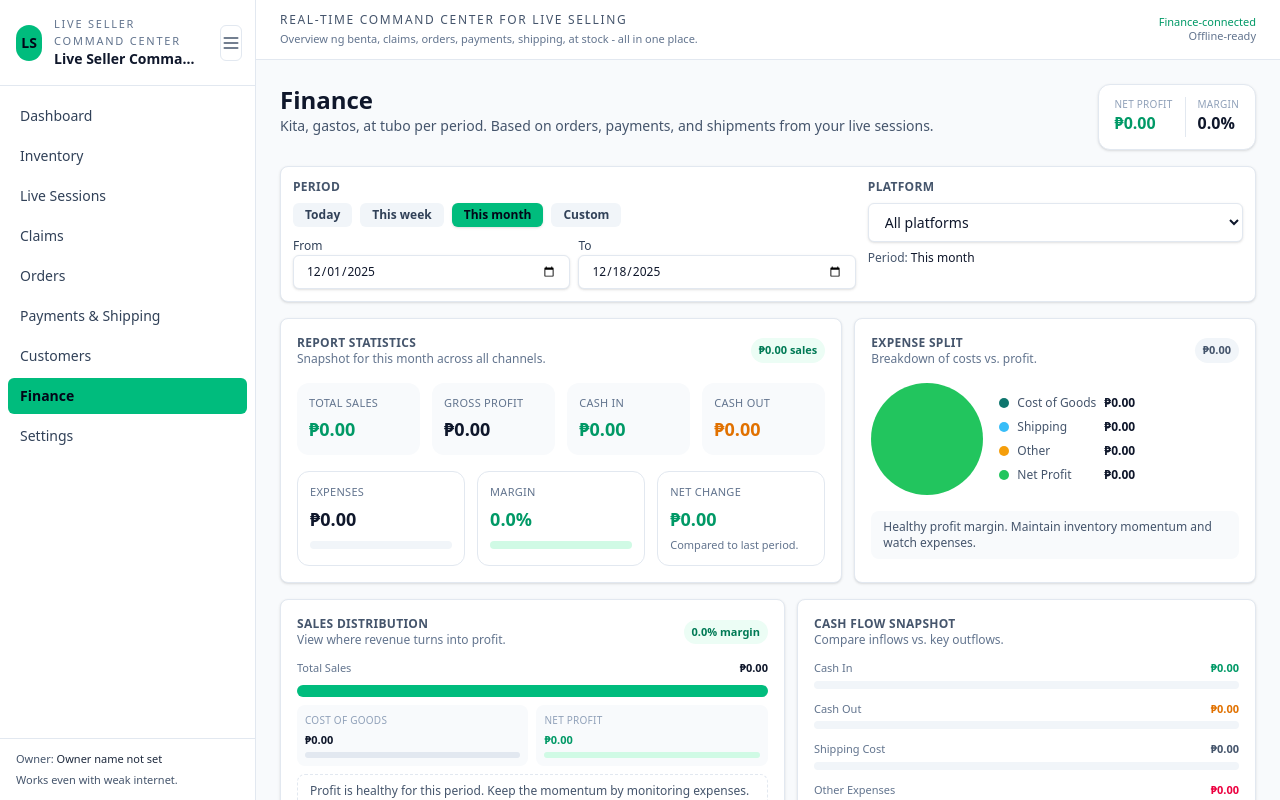
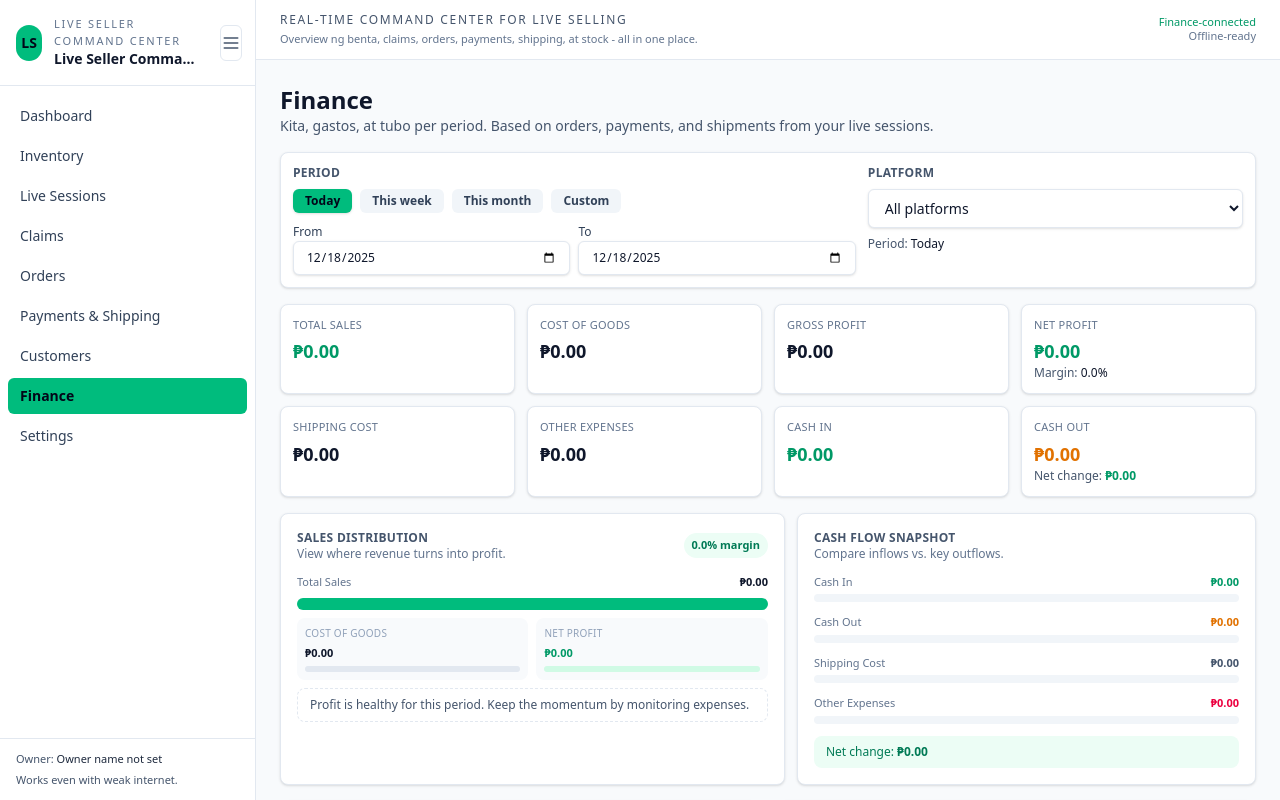
Before and after one commit to hipolitokrisandrew-code/live-seller-command-center, a React (Vite) app: page /finance in a window 1280 px wide. Both pictures are taken after a click on the button "Today". Built offline with nearby package versions, Linux system fonts and the light colour scheme.

Commit message:
Revert "Codex-generated pull request"

```diff
--- a/src/pages/FinancePage.tsx
+++ b/src/pages/FinancePage.tsx
@@ -185,85 +185,9 @@ export function FinancePage() {
       1,
     );
   }, [snapshot]);
-  // Visual helpers for dashboard charts.
-  const expenseTotal = useMemo(() => {
-    if (!snapshot) {
-      return 0;
-    }
-    return (
-      snapshot.totalCostOfGoods +
-      snapshot.totalShippingCost +
-      snapshot.totalOtherExpenses
-    );
-  }, [snapshot]);
-  const donutSegments = useMemo(() => {
-    if (!snapshot) {
-      return [];
-    }
-    const total = Math.max(
-      snapshot.totalCostOfGoods +
-        snapshot.totalShippingCost +
-        snapshot.totalOtherExpenses +
-        Math.max(snapshot.netProfit, 0),
-      1,
-    );
-    const segments = [
-      {
-        label: "Cost of Goods",
-        value: snapshot.totalCostOfGoods,
-        color: "#0f766e",
-      },
-      {
-        label: "Shipping",
-        value: snapshot.totalShippingCost,
-        color: "#38bdf8",
-      },
-      {
-        label: "Other",
-        value: snapshot.totalOtherExpenses,
-        color: "#f59e0b",
-      },
-      {
-        label: "Net Profit",
-        value: Math.max(snapshot.netProfit, 0),
-        color: "#22c55e",
-      },
-    ];
-    let offset = 0;
-    return segments.map((segment) => {
-      const percent = (segment.value / total) * 100;
-      const start = offset;
-      offset += percent;
-      return { ...segment, percent, start };
-    });
-  }, [snapshot]);
-  const donutStyle = useMemo(() => {
-    if (donutSegments.length === 0) {
-      return { background: "#e2e8f0" };
-    }
-    const gradient = donutSegments
-      .map(
-        (segment) =>
-          `${segment.color} ${segment.start.toFixed(2)}% ${(segment.start + segment.percent).toFixed(2)}%`,
-      )
-      .join(", ");
-    return { background: `conic-gradient(${gradient})` };
-  }, [donutSegments]);
-  const barSeries = useMemo(() => {
-    if (series.length === 0) {
-      return [];
-    }
-    const max = Math.max(...series.map((point) => Math.abs(point.netProfit)), 1);
-    return series.map((point) => ({
-      ...point,
-      height: Math.max(12, (Math.abs(point.netProfit) / max) * 140),
-      positive: point.netProfit >= 0,
-    }));
-  }, [series]);
 
   return (
     <div className="space-y-4">
-      <div className="flex flex-wrap items-start justify-between gap-3">
       <div>
         <h1 className="text-2xl font-semibold text-slate-900">
           Finance
@@ -272,28 +196,6 @@ export function FinancePage() {
           Kita, gastos, at tubo per period. Based on orders, payments, and
           shipments from your live sessions.
         </p>
-        </div>
-        {snapshot ? (
-          <div className="flex items-center gap-3 rounded-xl border border-slate-200 bg-white px-4 py-3 text-xs text-slate-600 shadow-sm">
-            <div>
-              <p className="text-[10px] uppercase tracking-wide text-slate-400">
-                Net Profit
-              </p>
-              <p className="text-base font-semibold text-emerald-600">
-                {formatCurrency(snapshot.netProfit)}
-              </p>
-            </div>
-            <div className="h-10 w-px bg-slate-200" />
-            <div>
-              <p className="text-[10px] uppercase tracking-wide text-slate-400">
-                Margin
-              </p>
-              <p className="text-base font-semibold text-slate-900">
-                {formatPercent(snapshot.profitMarginPercent)}
-              </p>
-            </div>
-          </div>
-        ) : null}
       </div>
 
       {/* Filters */}
@@ -402,152 +304,88 @@ export function FinancePage() {
 
       {/* Summary cards */}
       {snapshot && (
-        <div className="grid gap-3 lg:grid-cols-[minmax(0,1.4fr)_minmax(0,1fr)]">
-          <div className={`${PANEL_CLASS} p-4`}>
-            <div className="flex items-center justify-between">
-              <div>
-                <p className="text-xs font-semibold uppercase tracking-wide text-slate-600">
-                  Report statistics
-                </p>
-                <p className="text-xs text-slate-500">
-                  Snapshot for {periodLabel.toLowerCase()} across all channels.
-                </p>
+        <div className="grid gap-3 md:grid-cols-3 lg:grid-cols-4">
+          <div className={SUMMARY_CARD_CLASS}>
+            <div className="flex items-center justify-between text-[11px] text-slate-500">
+              <span className="uppercase tracking-wide">Total Sales</span>
             </div>
-              <span className="rounded-full bg-emerald-50 px-2 py-1 text-[11px] font-semibold text-emerald-700">
-                {formatCurrency(snapshot.totalSales)} sales
-              </span>
-            </div>
-            <div className="mt-4 grid gap-3 md:grid-cols-4">
-              {[
-                {
-                  label: "Total Sales",
-                  value: snapshot.totalSales,
-                  accent: "text-emerald-600",
-                },
-                {
-                  label: "Gross Profit",
-                  value: snapshot.grossProfit,
-                  accent: "text-slate-900",
-                },
-                {
-                  label: "Cash In",
-                  value: snapshot.cashIn,
-                  accent: "text-emerald-600",
-                },
-                {
-                  label: "Cash Out",
-                  value: snapshot.cashOut,
-                  accent: "text-amber-600",
-                },
-              ].map((item) => (
-                <div key={item.label} className="rounded-xl bg-slate-50 p-3">
-                  <div className="text-[11px] uppercase tracking-wide text-slate-500">
-                    {item.label}
-                  </div>
-                  <div className={`mt-1 text-lg font-semibold ${item.accent}`}>
-                    {formatCurrency(item.value)}
+            <div className="mt-1 text-lg font-semibold text-emerald-600">
+              {formatCurrency(snapshot.totalSales)}
             </div>
           </div>
-              ))}
-            </div>
-            <div className="mt-4 grid gap-3 md:grid-cols-3">
-              <div className="rounded-xl border border-slate-200 bg-white p-3">
+          <div className={SUMMARY_CARD_CLASS}>
             <div className="text-[11px] uppercase tracking-wide text-slate-500">
-                  Expenses
+              Cost of Goods
             </div>
             <div className="mt-1 text-lg font-semibold text-slate-900">
-                  {formatCurrency(expenseTotal)}
-                </div>
-                <div className="mt-2 h-2 rounded-full bg-slate-100">
-                  <div
-                    className="h-full rounded-full bg-rose-400"
-                    style={{
-                      width: `${Math.min(
-                        100,
-                        (expenseTotal / Math.max(snapshot.totalSales, 1)) * 100,
-                      )}%`,
-                    }}
-                  />
+              {formatCurrency(snapshot.totalCostOfGoods)}
             </div>
           </div>
-              <div className="rounded-xl border border-slate-200 bg-white p-3">
+          <div className={SUMMARY_CARD_CLASS}>
             <div className="text-[11px] uppercase tracking-wide text-slate-500">
-                  Margin
+              Gross Profit
+            </div>
+            <div className="mt-1 text-lg font-semibold text-slate-900">
+              {formatCurrency(snapshot.grossProfit)}
+            </div>
+          </div>
+          <div className={SUMMARY_CARD_CLASS}>
+            <div className="text-[11px] uppercase tracking-wide text-slate-500">
+              Net Profit
             </div>
             <div className="mt-1 text-lg font-semibold text-emerald-600">
+              {formatCurrency(snapshot.netProfit)}
+            </div>
+            <div className="text-xs text-slate-600">
+              Margin:{" "}
+              <span className="font-medium text-slate-900">
                 {formatPercent(snapshot.profitMarginPercent)}
-                </div>
-                <div className="mt-2 h-2 rounded-full bg-emerald-100">
-                  <div
-                    className="h-full rounded-full bg-emerald-500"
-                    style={{
-                      width: `${Math.min(
-                        100,
-                        snapshot.profitMarginPercent,
-                      )}%`,
-                    }}
-                  />
-                </div>
-              </div>
-              <div className="rounded-xl border border-slate-200 bg-white p-3">
-                <div className="text-[11px] uppercase tracking-wide text-slate-500">
-                  Net Change
-                </div>
-                <div
-                  className={`mt-1 text-lg font-semibold ${
-                    snapshot.balanceChange >= 0
-                      ? "text-emerald-600"
-                      : "text-rose-600"
-                  }`}
-                >
-                  {formatCurrency(snapshot.balanceChange)}
-                </div>
-                <p className="mt-1 text-[11px] text-slate-500">
-                  Compared to last period.
-                </p>
-              </div>
+              </span>
             </div>
           </div>
 
-          <div className={`${PANEL_CLASS} p-4`}>
-            <div className="flex items-center justify-between">
-              <div>
-                <p className="text-xs font-semibold uppercase tracking-wide text-slate-600">
-                  Expense split
-                </p>
-                <p className="text-xs text-slate-500">
-                  Breakdown of costs vs. profit.
-                </p>
+          <div className={SUMMARY_CARD_CLASS}>
+            <div className="text-[11px] uppercase tracking-wide text-slate-500">
+              Shipping Cost
             </div>
-              <span className="rounded-full bg-slate-100 px-2 py-1 text-[11px] font-semibold text-slate-600">
-                {formatCurrency(snapshot.netProfit)}
-              </span>
-            </div>
-            <div className="mt-4 flex items-center gap-4">
-              <div
-                className="h-28 w-28 shrink-0 rounded-full"
-                style={donutStyle}
-                aria-hidden="true"
-              />
-              <div className="space-y-2 text-xs text-slate-600">
-                {donutSegments.map((segment) => (
-                  <div key={segment.label} className="flex items-center gap-2">
-                    <span
-                      className="h-2.5 w-2.5 rounded-full"
-                      style={{ backgroundColor: segment.color }}
-                    />
-                    <span className="flex-1">{segment.label}</span>
-                    <span className="font-semibold text-slate-900">
-                      {formatCurrency(segment.value)}
-                    </span>
-                  </div>
-                ))}
+            <div className="mt-1 text-lg font-semibold text-slate-900">
+              {formatCurrency(snapshot.totalShippingCost)}
             </div>
           </div>
-            <div className="mt-4 rounded-lg bg-slate-50 px-3 py-2 text-xs text-slate-600">
-              {snapshot.netProfit >= 0
-                ? "Healthy profit margin. Maintain inventory momentum and watch expenses."
-                : "Profit is negative. Review pricing and cost of goods before next cycle."}
+          <div className={SUMMARY_CARD_CLASS}>
+            <div className="text-[11px] uppercase tracking-wide text-slate-500">
+              Other Expenses
+            </div>
+            <div className="mt-1 text-lg font-semibold text-slate-900">
+              {formatCurrency(snapshot.totalOtherExpenses)}
+            </div>
+          </div>
+          <div className={SUMMARY_CARD_CLASS}>
+            <div className="text-[11px] uppercase tracking-wide text-slate-500">
+              Cash In
+            </div>
+            <div className="mt-1 text-lg font-semibold text-emerald-600">
+              {formatCurrency(snapshot.cashIn)}
+            </div>
+          </div>
+          <div className={SUMMARY_CARD_CLASS}>
+            <div className="text-[11px] uppercase tracking-wide text-slate-500">
+              Cash Out
+            </div>
+            <div className="mt-1 text-lg font-semibold text-amber-600">
+              {formatCurrency(snapshot.cashOut)}
+            </div>
+            <div className="text-xs text-slate-600">
+              Net change:{" "}
+              <span
+                className={
+                  snapshot.balanceChange >= 0
+                    ? "font-semibold text-emerald-600"
+                    : "font-semibold text-rose-600"
+                }
+              >
+                {formatCurrency(snapshot.balanceChange)}
+              </span>
             </div>
           </div>
         </div>
@@ -700,106 +538,35 @@ export function FinancePage() {
 
       {/* Net profit "graph" */}
       {hasData && series.length > 0 && (
-        <div className="grid gap-3 lg:grid-cols-[minmax(0,1.6fr)_minmax(0,1fr)]">
-          <div className={`${PANEL_CLASS} p-4`}>
-            <div className="mb-3 flex items-center justify-between">
-              <div>
-                <p className="text-xs font-semibold uppercase tracking-wide text-slate-600">
-                  Report statistic
-                </p>
-                <p className="text-xs text-slate-500">
-                  Net profit trend by day.
-                </p>
+        <div className={`${PANEL_CLASS} p-3`}>
+          <div className="mb-2 text-xs font-semibold uppercase tracking-wide text-slate-600">
+            Net profit over time
           </div>
-              <span className="text-[11px] font-semibold text-slate-500">
-                Updated {periodLabel}
-              </span>
-            </div>
-            <div className="flex items-end gap-3 overflow-x-auto pb-2">
-              {barSeries.map((point) => (
+          <div className="flex items-end gap-2 overflow-x-auto pb-2">
+            {series.map((point) => {
+              const max = Math.max(...series.map((p) => Math.abs(p.netProfit)));
+              const height =
+                max > 0
+                  ? Math.max(12, (Math.abs(point.netProfit) / max) * 80)
+                  : 12;
+              const positive = point.netProfit >= 0;
+              return (
                 <div
                   key={point.date}
-                  className="flex min-w-12 flex-col items-center justify-end gap-2"
+                  className="flex min-w-10 flex-col items-center justify-end gap-1"
                 >
                   <div
-                    className={`w-8 rounded-t-lg ${
-                      point.positive ? "bg-emerald-500/80" : "bg-rose-500/80"
+                    className={`w-full rounded-t-sm ${
+                      positive ? "bg-emerald-500" : "bg-rose-500"
                     }`}
-                    style={{ height: point.height }}
+                    style={{ height }}
                   />
                   <div className="text-[10px] text-slate-500">
                     {point.label.slice(5)}
                   </div>
                 </div>
-              ))}
-            </div>
-          </div>
-
-          <div className={`${PANEL_CLASS} p-4`}>
-            <div className="flex items-center justify-between">
-              <div>
-                <p className="text-xs font-semibold uppercase tracking-wide text-slate-600">
-                  Cash flow snapshot
-                </p>
-                <p className="text-xs text-slate-500">
-                  Compare inflows vs. outflows.
-                </p>
-              </div>
-              <span className="rounded-full bg-emerald-50 px-2 py-1 text-[11px] font-semibold text-emerald-700">
-                {formatCurrency(snapshot.balanceChange)}
-              </span>
-            </div>
-            <div className="mt-4 space-y-3">
-              {[
-                {
-                  label: "Cash In",
-                  value: snapshot.cashIn,
-                  color: "bg-emerald-500",
-                  text: "text-emerald-600",
-                },
-                {
-                  label: "Cash Out",
-                  value: snapshot.cashOut,
-                  color: "bg-amber-500",
-                  text: "text-amber-600",
-                },
-                {
-                  label: "Shipping Cost",
-                  value: snapshot.totalShippingCost,
-                  color: "bg-slate-400",
-                  text: "text-slate-600",
-                },
-                {
-                  label: "Other Expenses",
-                  value: snapshot.totalOtherExpenses,
-                  color: "bg-rose-400",
-                  text: "text-rose-600",
-                },
-              ].map((item) => (
-                <div key={item.label} className="space-y-1">
-                  <div className="flex items-center justify-between text-[11px] text-slate-500">
-                    <span>{item.label}</span>
-                    <span className={`font-semibold ${item.text}`}>
-                      {formatCurrency(item.value)}
-                    </span>
-                  </div>
-                  <div className="h-2 rounded-full bg-slate-100">
-                    <div
-                      className={`h-full rounded-full ${item.color}`}
-                      style={{
-                        width: `${Math.min(
-                          100,
-                          (item.value / cashFlowMax) * 100,
-                        )}%`,
-                      }}
-                    />
-                  </div>
-                </div>
-              ))}
-            </div>
-            <div className="mt-4 rounded-lg border border-dashed border-slate-200 bg-white px-3 py-2 text-xs text-slate-600">
-              Track expenses daily to keep cash flow positive.
-            </div>
+              );
+            })}
           </div>
         </div>
       )}
```
Lines whose indentation alone changed are shown as unchanged.
